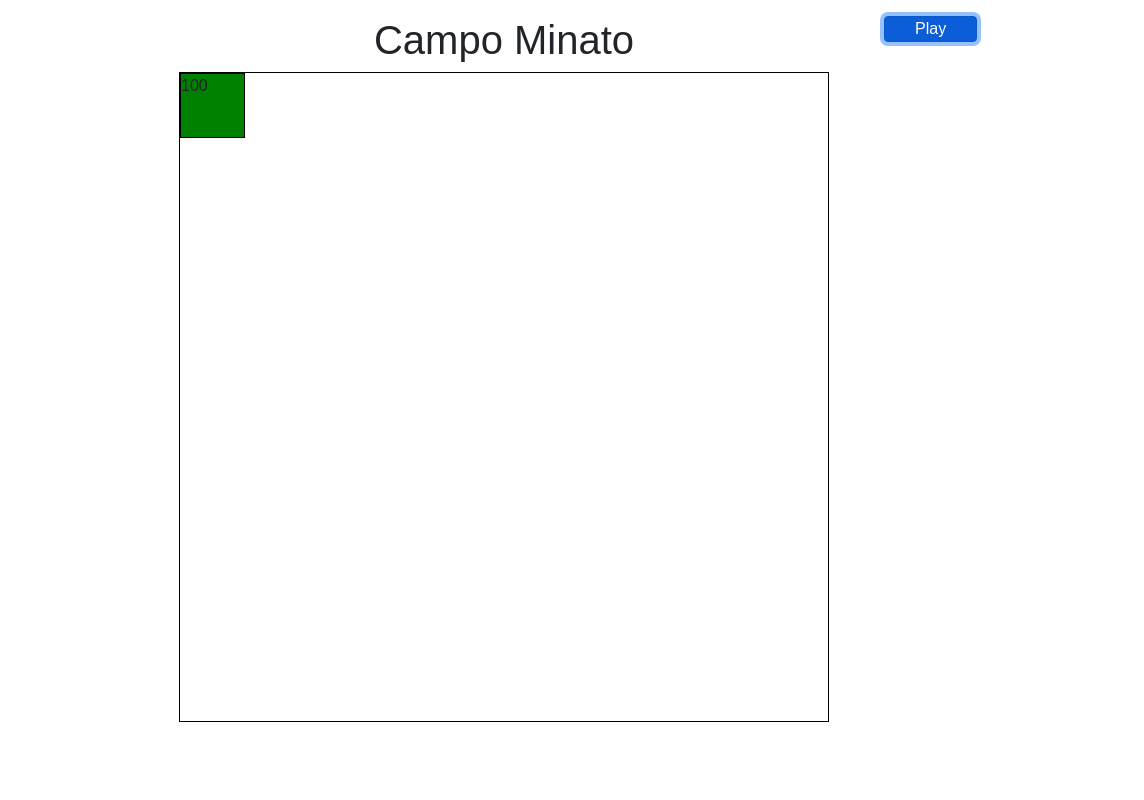
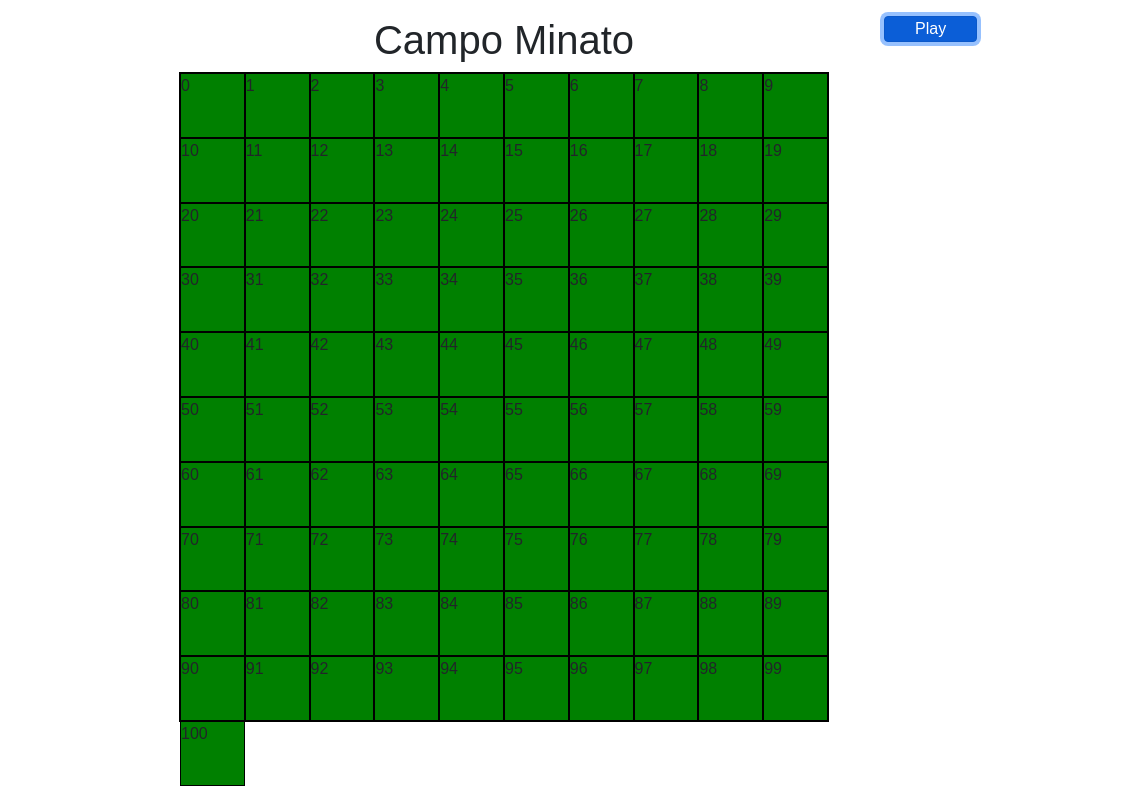
Before and after one commit to carlog91cast/js-campominato-grid, a plain HTML site: page index.html in a window 1280 px wide. Both pictures are taken after a click on the button "Play". Shown: the full height of the page, 136-1280 px from the left. Drawn offline with nearby package versions, Linux system fonts and the light colour scheme.

Commit message:
add corro on line 29

```diff
--- a/css/style.css
+++ b/css/style.css
@@ -17,9 +17,10 @@ body {
     padding: 0 30px;
     margin-left: 50%;
 }
+
 /* grid */
 
-.grid{
+.grid {
     display: flex;
     flex-wrap: wrap;
     border: 1px solid black;
@@ -29,12 +30,13 @@ body {
 }
 
 .square-grid {
-    display: flex;
+
     width: calc(100% / 10);
     height: calc(100% / 10);
     border: 1px solid black;
     background-color: green;
 }
-.active{
+
+.active {
     background-color: aqua;
 }
--- a/js/main.js
+++ b/js/main.js
@@ -3,31 +3,34 @@ const gridContainer = document.getElementById('mine-camp');
 
 // creo i songoli quadrati
 playBtn.addEventListener('click', function () {
+    gridContainer.innerHTML = "";
     for (let i = 0; i <= 100; i++) {
-        // svuoto la griglia
-        gridContainer.innerHTML = "";
+
         // inserisco la funzione che crea i quadrati
-        insSquare = createSquares();
+        inSquare = createSquares();
+        // inserisco la funzione nel button
+
         // inserisco i quadrati nell'html con append
-        insSquare.innerHTML = i;
-        gridContainer.append(insSquare);
+        inSquare.innerHTML = i;
+        gridContainer.append(inSquare);
 
 
     }
+
 });
 
 
 // in una fuzione creo i singoli quadrati
 
 function createSquares() {
+
     const square = document.createElement('div')
     square.classList.add('square-grid');
-
-    // inserisco la funzione nel button
     square.addEventListener('click', function () {
         square.classList.toggle('active');
     });
 
+
     return square;
 
 };
```
